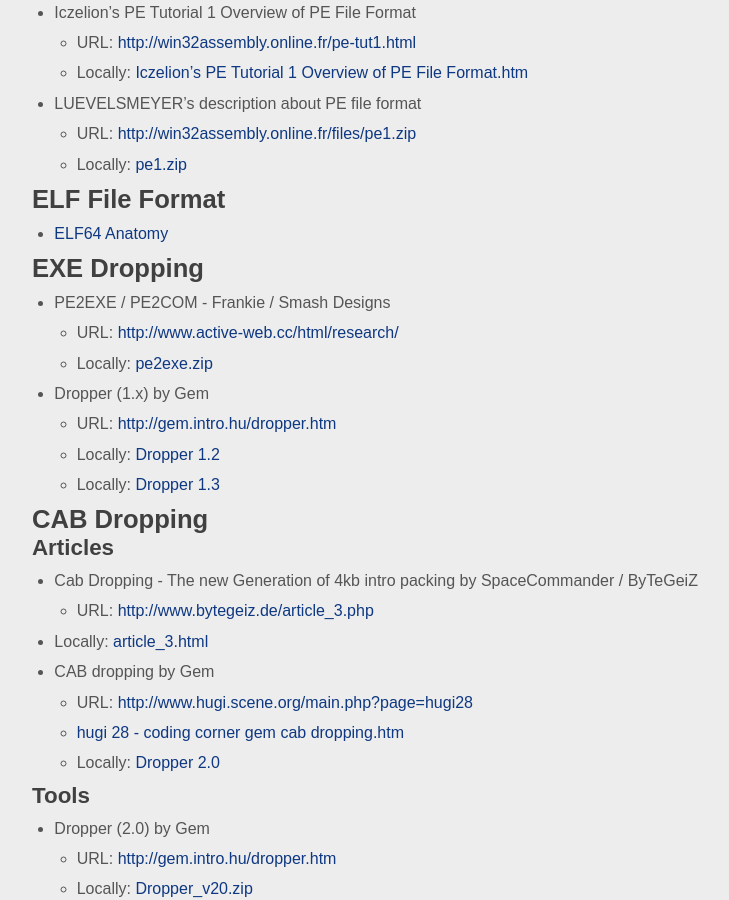
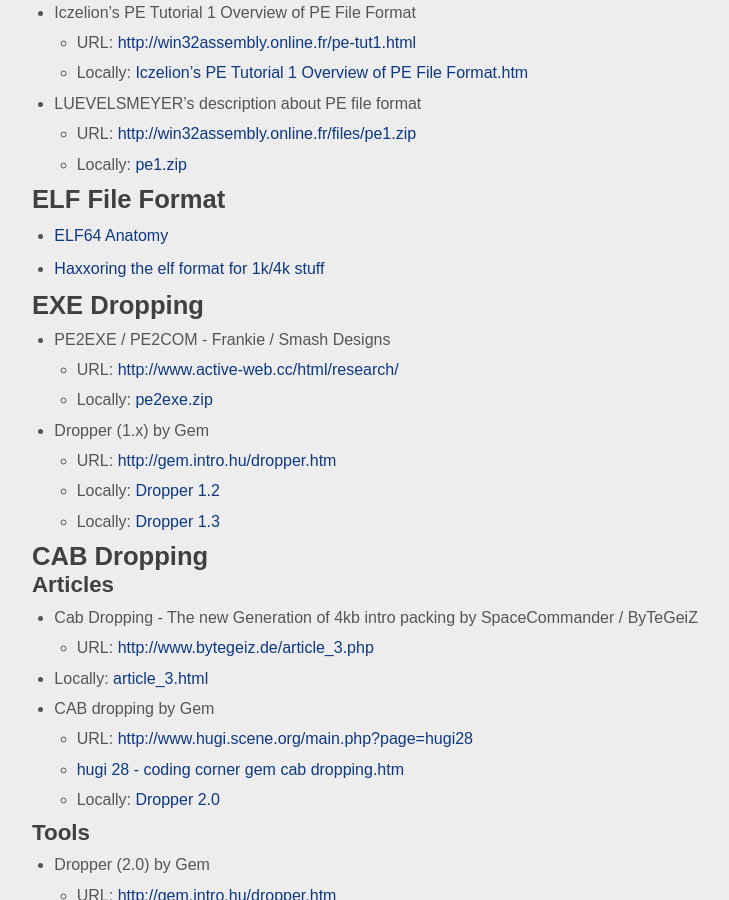
Before and after one commit to in4k/in4k.github.io, a Jekyll site: the page built from wiki/exe-tweakers-and-linkers.markdown, in a window 1280 px wide and 900 px high, scrolled down 1018 px. Shown: the whole window, without its empty margins (137-866 px from the left). Built offline with Jekyll 4.4.1, drawn with Linux system fonts in a browser that asks for light colours; some web fonts are replaced.

Commit message:
Update exe-tweakers-and-linkers.markdown

```diff
--- a/wiki/exe-tweakers-and-linkers.markdown
+++ b/wiki/exe-tweakers-and-linkers.markdown
@@ -56,6 +56,8 @@ layout: "wiki-page"
 
 *   [ELF64 Anatomy](/index.php?title=ELF64_Anatomy "ELF64 Anatomy")
 
+*   [Haxxoring the elf format for 1k/4k stuff](http://www.pouet.net/topic.php?which=5392)
+
 # EXE Dropping
 
 *   PE2EXE / PE2COM - Frankie / Smash Designs
```
